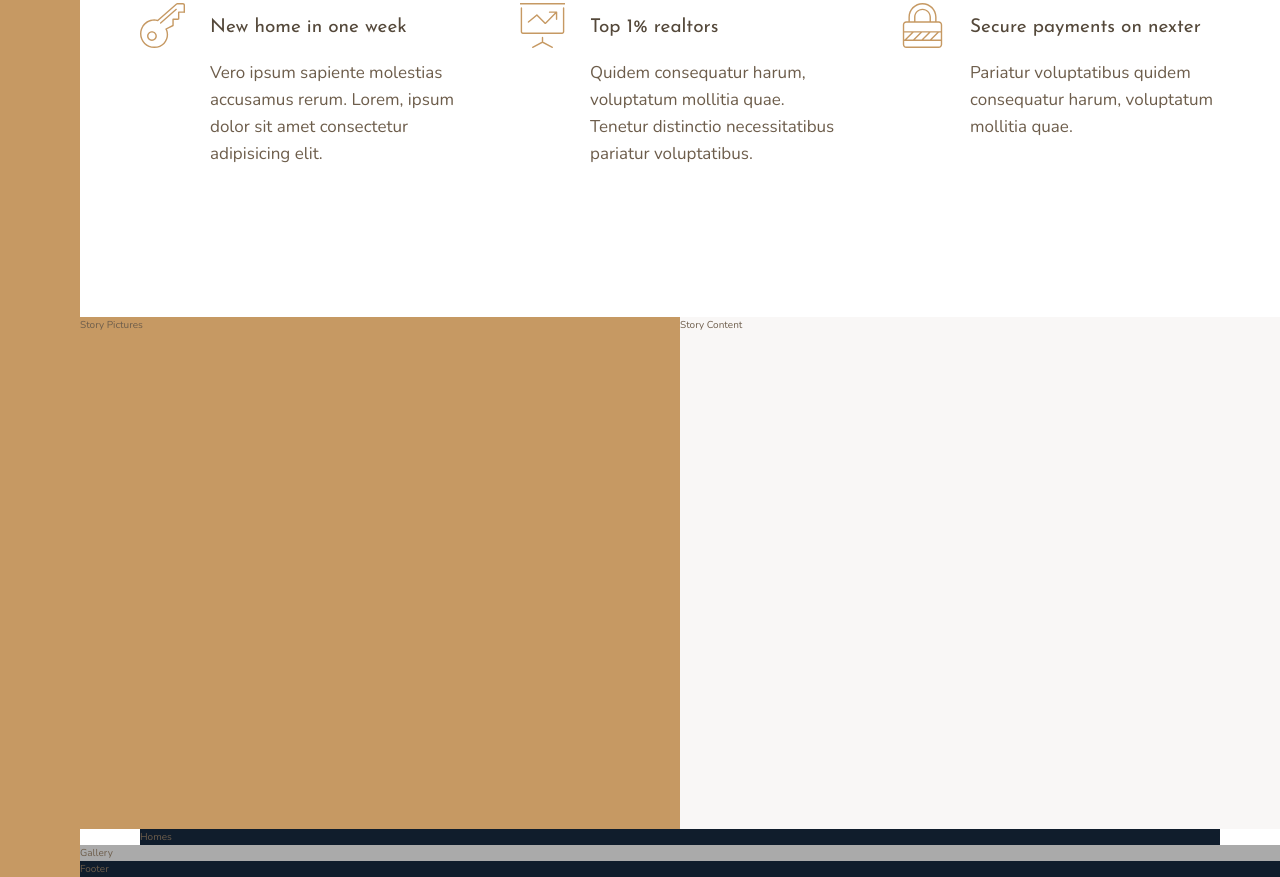
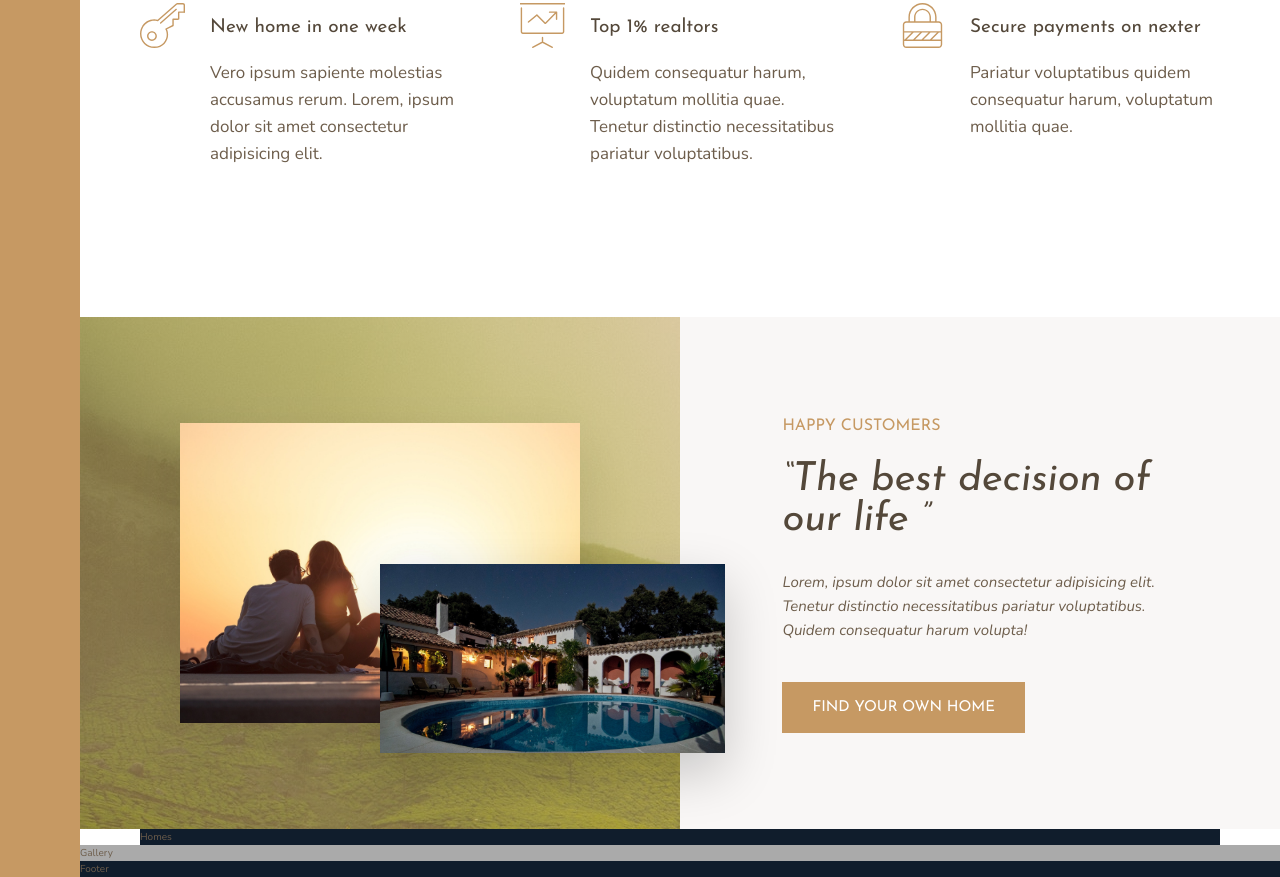
Before and after one commit to IvanVlad1997/LEARNING-css-course-udemy-project-3, a website: page index.html in a window 1280 px wide. Shown: the part 991-1868 px from the top of the page. Drawn offline with nearby package versions, Linux system fonts and the light colour scheme.

Commit message:
feat(Nexter): add story section

```diff
--- a/index.html
+++ b/index.html
@@ -82,11 +82,23 @@
 </section>
 
 <div class="story__pictures">
-    Story Pictures
+    <img src="img/story-1.jpeg" alt="Couple with new house" class="story__img--1">
+    <img src="img/story-2.jpeg" alt="New house" class="story__img--2">
 </div>
 
 <div class="story__content">
-    Story Content
+    <h3 class="heading-3 mb-sm">
+        Happy customers
+    </h3>
+    <h2 class="heading-2 heading-2--dark mb-md">
+        &ldquo;The best decision of our life &rdquo;
+    </h2>
+    <p class="story__text">
+        Lorem, ipsum dolor sit amet consectetur adipisicing elit. Tenetur distinctio necessitatibus pariatur voluptatibus. Quidem consequatur harum volupta!
+    </p>
+    <button class="btn">
+        Find your own home
+    </button>
 </div>
 
 <section class="homes">
--- a/sass/_story.scss
+++ b/sass/_story.scss
@@ -2,11 +2,47 @@
   &__pictures {
     background-color: $color-primary;
     grid-column:  full-start/ col-end 4;
+    background-image: linear-gradient(rgba($color-primary, .5), rgba($color-primary,  .5)),  url("../img/back.jpg");
+
+    display: grid;
+    grid-template-rows: repeat(6, 1fr);
+    grid-template-columns: repeat(6, 1fr);
+    align-items: center;
+  }
+
+  &__img--1 {
+    width: 100%;
+    grid-row: 2 / 6;
+    grid-column: 2 / 6;
+    box-shadow: 0 2rem 5rem rgba(#000, .1);
+  }
+
+  &__img--2 {
+    width: 115%;
+    grid-row: 4 / 6;
+    grid-column: 4 /7;
+    z-index: 20;
+    box-shadow: 0 2rem 5rem rgba(#000, .2);
+
   }
 
   &__content {
     background-color: $color-grey-light-1;
     grid-column:  col-start 5 / full-end;
+
+    padding: 6rem 8vw;
+
+    display: flex;
+    flex-direction: column;
+    justify-content: center;
+    align-items: flex-start;
+
+  }
+
+  &__text {
+    font-size: 1.5rem;
+    font-style: italic;
+    margin-bottom: 4rem;
   }
 
 }
--- a/sass/_typography.scss
+++ b/sass/_typography.scss
@@ -9,10 +9,24 @@
 
 .heading-2 {
   @extend %heading;
+  font-size: 4rem;
+  font-style: italic;
+  line-height: 1;
+
+  &--light {
+    color: $color-grey-light-1;
+  }
+
+  &--dark {
+    color: $color-grey-dark-1;
+  }
 }
 
 .heading-3 {
   @extend %heading;
+  font-size: 1.6rem;
+  color: $color-primary;
+  text-transform: uppercase;
 }
 .heading-4 {
   @extend %heading;
@@ -26,7 +40,27 @@
     color: $color-grey-dark-1;
   }
 
+}
 
+.btn {
+  background-color: $color-primary;
+  color: white;
+  border: none;
+  border-radius: 0;
+  font-family: $font-display;
+  font-size: 1.5rem;
+  text-transform: uppercase;
+  padding: 1.8rem 3rem;
+  cursor: pointer;
+  transition: all .2s;
 
+  &:hover {
+    background-color: $color-primary-dark;
 
+  }
 }
+
+.mb-sm {  margin-bottom: 2rem;}
+.mb-md {  margin-bottom: 3rem;}
+.mb-lg {  margin-bottom: 4rem;}
+.mb-hg {  margin-bottom: 8rem;}
```
Also changed, not shown: css/style.css.
